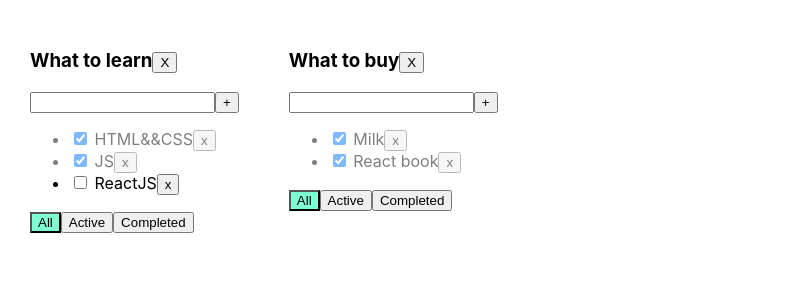
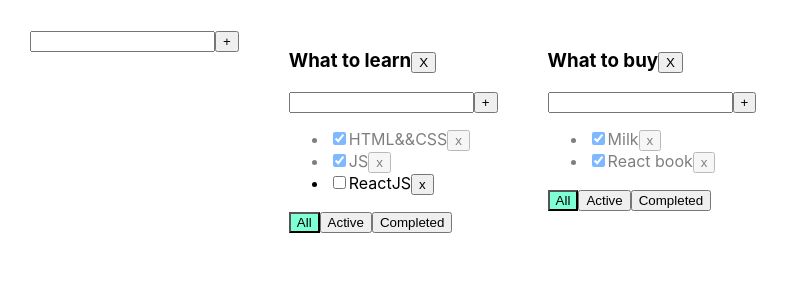
Before and after one commit to AlexJediVoin/TaskManager-Todolist, a React (Create React App) app: page / in a window 1280 px wide. Shown: the top 300 px of the page, without its empty margins (0-789 px from the left). Built offline with nearby package versions, Linux system fonts and the light colour scheme.

Commit message:
Lesson 06- added reusable components

```diff
--- /dev/null
+++ b/src/AddItemForm.tsx
@@ -0,0 +1,37 @@
+import React, {ChangeEvent, KeyboardEvent, useState} from "react";
+
+type AddItemFormPropsType = {
+    addItem: (itemTitle: string) => void
+}
+export function AddItemForm (props:AddItemFormPropsType) {
+    let [titleList, setTitle] = useState("");
+    let [error, setError] = useState<string | null>(null);
+    const onChangeSetTitle = (e: ChangeEvent<HTMLInputElement>) => {
+        setTitle(e.currentTarget.value);
+    }
+    const onKeyPressAddItem= (e: KeyboardEvent<HTMLInputElement>) => {
+        setError(null);
+        if (e.charCode === 13) {
+            addItem();
+        }
+    }
+    const addItem = () => {
+        if (titleList.trim() !== '') {
+            props.addItem(titleList);
+            setTitle('');
+            setError(null);
+        } else {
+            setError('Заполни строку!')
+        }
+    }
+    return (<div>
+            <input value={titleList}
+                   onChange={onChangeSetTitle}
+                   onKeyPress={onKeyPressAddItem}
+                   className={error ? "error" : ''}
+            />
+            <button onClick={addItem}>+</button>
+            {error && <div className={"error_message"}>Заполни строку!</div>}
+        </div>
+    )
+}
--- a/src/App.tsx
+++ b/src/App.tsx
@@ -2,6 +2,7 @@ import React, {useState} from 'react';
 import './App.css';
 import {TaskType, TodoList} from "./TodoList";
 import {v1} from "uuid";
+import {AddItemForm} from "./AddItemForm";
 
 export type FilterValuesType = 'all' | 'completed' | 'active';
 export type TodoListType = {
@@ -62,6 +63,13 @@ function App() {
             setTodoLists([...todoLists]);
         }
     }
+    const changeTodoListTitle = (todoListId: string, newTitleTodoList: string) => {
+        let todolist = todoLists.find(tl => tl.id === todoListId);
+        if (todolist) {
+            todolist.title = newTitleTodoList;
+            setTodoLists([...todoLists]);
+        }
+    }
     const addTask = (newTitle: string, todolistId: string) => {
         let task = {id: v1(), title: newTitle, isDone: false};
         let todolistTasks = tasks[todolistId];
@@ -76,9 +84,22 @@ function App() {
             setTasks({...tasks})
         }
     }
-
+    const changeTaskTitle = (id: string, title: string, todolistId: string) => {
+        let todolistTasks = tasks[todolistId];
+        let task = todolistTasks.find(t => t.id === id);
+        if (task) {
+            task.title = title;
+            setTasks({...tasks})
+        }
+    }
+    const addTodoList = (title: string) => {
+        let newTodoListId = v1();
+        setTodoLists([...todoLists, {id: newTodoListId, title: title, filter: "all"}])
+        setTasks({...tasks,[newTodoListId]: []})
+    }
     return (
         <div className={"App"}>
+            <AddItemForm addItem={addTodoList}/>
             {
                 todoLists.map(tl => {
                     let allTodolistTasks = tasks[tl.id];
@@ -101,6 +122,8 @@ function App() {
                         changeFilter={changeFilter}
                         changeTaskStatus={changeTaskStatus}
                         filter={tl.filter}
+                        changeTaskTitle={changeTaskTitle}
+                        changeTodoListTitle={changeTodoListTitle}
                     />
                 })
             }
--- /dev/null
+++ b/src/EditableSpan.tsx
@@ -0,0 +1,42 @@
+import React, {ChangeEvent, KeyboardEvent, useState} from 'react';
+
+type EditableSpanPropsType = {
+    title: string
+    changeTitle: (title: string) => void
+}
+
+const EditableSpan = (props:EditableSpanPropsType) => {
+    const [editMode, setEditMode] = useState<boolean>(false);
+    let [title, setTitle] = useState(props.title);
+    const onEditMode = () => setEditMode(true);
+    const offEditMode = () => {
+        props.changeTitle(title);
+        setEditMode(false);
+    }
+    const onChangeSetTitle = (e: ChangeEvent<HTMLInputElement>) => {
+        setTitle(e.currentTarget.value);
+    }
+    const onKeyPressOffEditMode = (e: KeyboardEvent<HTMLInputElement>) => {
+        if (e.charCode === 13) {
+            offEditMode();
+        }
+    }
+    return (
+        <React.Fragment>
+            {
+                editMode
+                    ? <input
+                        value={title}
+                        autoFocus={true}
+                        onBlur={offEditMode}
+                        onChange={onChangeSetTitle}
+                        onKeyPress={onKeyPressOffEditMode}
+                    />
+                    : <span onDoubleClick={onEditMode}>{props.title}</span>
+            }
+        </React.Fragment>
+
+    )
+};
+
+export default EditableSpan;
--- a/src/TodoList.tsx
+++ b/src/TodoList.tsx
@@ -1,6 +1,8 @@
-import React, {ChangeEvent, KeyboardEvent, useState} from 'react';
+import React, {ChangeEvent} from 'react';
 import {FilterValuesType} from "./App";
 import './App.css'
+import {AddItemForm} from "./AddItemForm";
+import EditableSpan from "./EditableSpan";
 
 export type  TaskType = {
     id: string,
@@ -17,28 +19,13 @@ type PropsType = {
     removeTodolist: (id: string) => void,
     addTask: (titleList: string, todoListId: string) => void,
     changeTaskStatus: (id: string, isDone: boolean, todoListId: string) => void
+    changeTaskTitle: (id: string, title: string, todolistId: string) => void
+    changeTodoListTitle: (todoListId: string, newTitleTodoList: string) =>void
 };
 
 export function TodoList(props: PropsType) {
-    let [titleList, setTitle] = useState("");
-    let [error, setError] = useState<string | null>(null);
-    const addTask = () => {
-        if (titleList.trim() !== '') {
-            props.addTask(titleList, props.id);
-            setTitle('');
-            setError(null);
-        } else {
-            setError('Заполни строку!')
-        }
-    }
-    const onChangeHandler = (e: ChangeEvent<HTMLInputElement>) => {
-        setTitle(e.currentTarget.value);
-    }
-    const onKeyPressHandler = (e: KeyboardEvent<HTMLInputElement>) => {
-        setError(null);
-        if (e.charCode === 13) {
-            addTask();
-        }
+    const addTask = (newTaskTitle: string) => {
+        props.addTask(newTaskTitle, props.id);
     }
 
     const onAllClickHandler = () => {
@@ -53,22 +40,16 @@ export function TodoList(props: PropsType) {
     const onRemoveTodolist = () => {
         props.removeTodolist(props.id);
     }
+    const changeTodoListTitle = (title: string) => {
+        props.changeTodoListTitle(props.id, title);
+    }
     return (
         <div>
             <h3>
-                {props.title}
+                <EditableSpan title={props.title} changeTitle={changeTodoListTitle}/>
                 <button onClick={onRemoveTodolist}>X</button>
             </h3>
-
-            <div>
-                <input value={titleList}
-                       onChange={onChangeHandler}
-                       onKeyPress={onKeyPressHandler}
-                       className={error ? "error" : ''}
-                />
-                <button onClick={addTask}>+</button>
-                {error && <div className={"error_message"}>Заполни строку!</div>}
-            </div>
+            <AddItemForm addItem={addTask}/>
             <ul>
                 {
                     props.tasks.map(t => {
@@ -79,9 +60,18 @@ export function TodoList(props: PropsType) {
                             let newTaskStatusValue = e.currentTarget.checked;
                             props.changeTaskStatus(t.id, newTaskStatusValue, props.id);
                         }
+                        const changeTaskTitle = (newTitle: string) => {
+                            props.changeTaskTitle(t.id, newTitle, props.id);
+                        }
                         return <li key={t.id} className={t.isDone ? "isDone" : ''}>
                             <input type="checkbox" checked={t.isDone}
-                                   onChange={onChangeHandlerTaskStatus}/> <span>{t.title}</span>
+                                   onChange={onChangeHandlerTaskStatus}/>
+                            {
+                                t.isDone
+                                    ? <span>{t.title}</span>
+                                    : <EditableSpan title={t.title} changeTitle={changeTaskTitle}/>
+                            }
+
                             <button onClick={onClickHandler}>x</button>
                         </li>
                     })
```
Also changed, not shown: package.json (+7 -7 lines), 1 other file (tests, documents, lock files or other folders).
